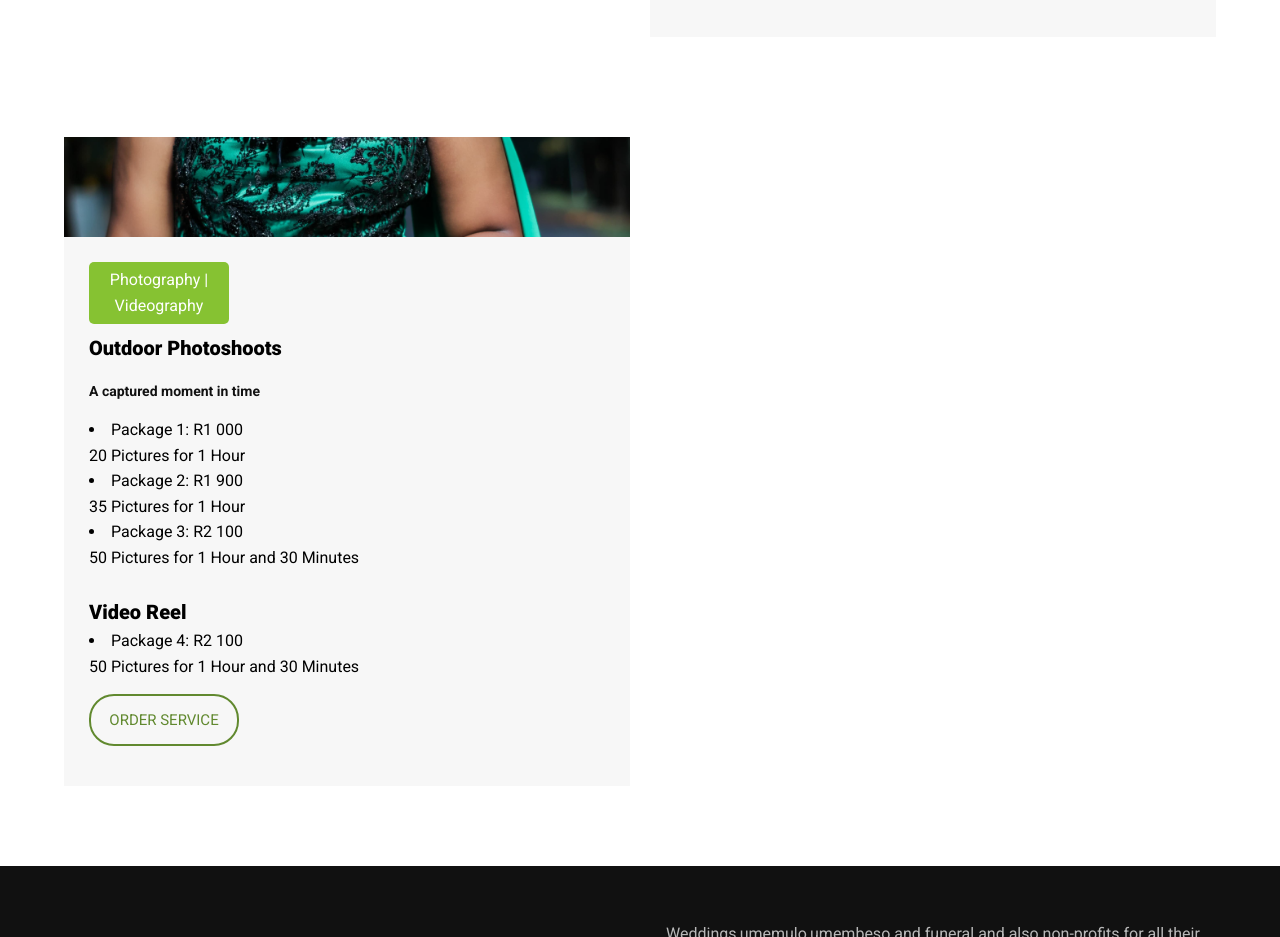
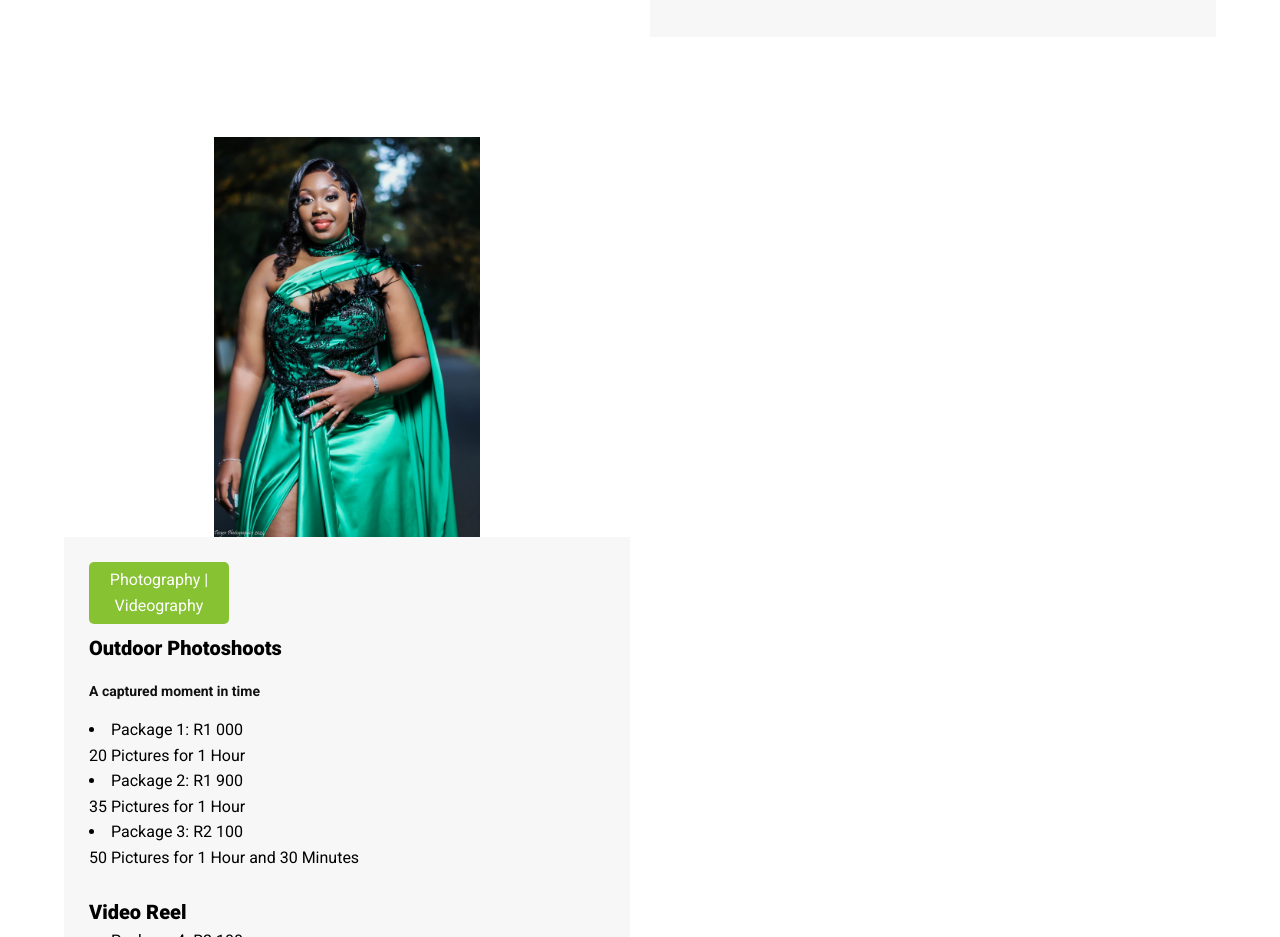
Before and after one commit to mshadow0012/TeeyerWebsite, a plain HTML site: page price.html in a window 1280 px wide. Shown: the part 5721-6658 px from the top of the page. Drawn offline with Linux system fonts and the light colour scheme.

Commit message:
fix style

```diff
--- a/main.css
+++ b/main.css
@@ -394,8 +394,8 @@ blockquote span{
 }
 .price-image{
     width: 100%;
-    height: 100px;
-    object-fit: cover;
+    height: 400px;
+    object-fit: contain;
 }
 
 
```
